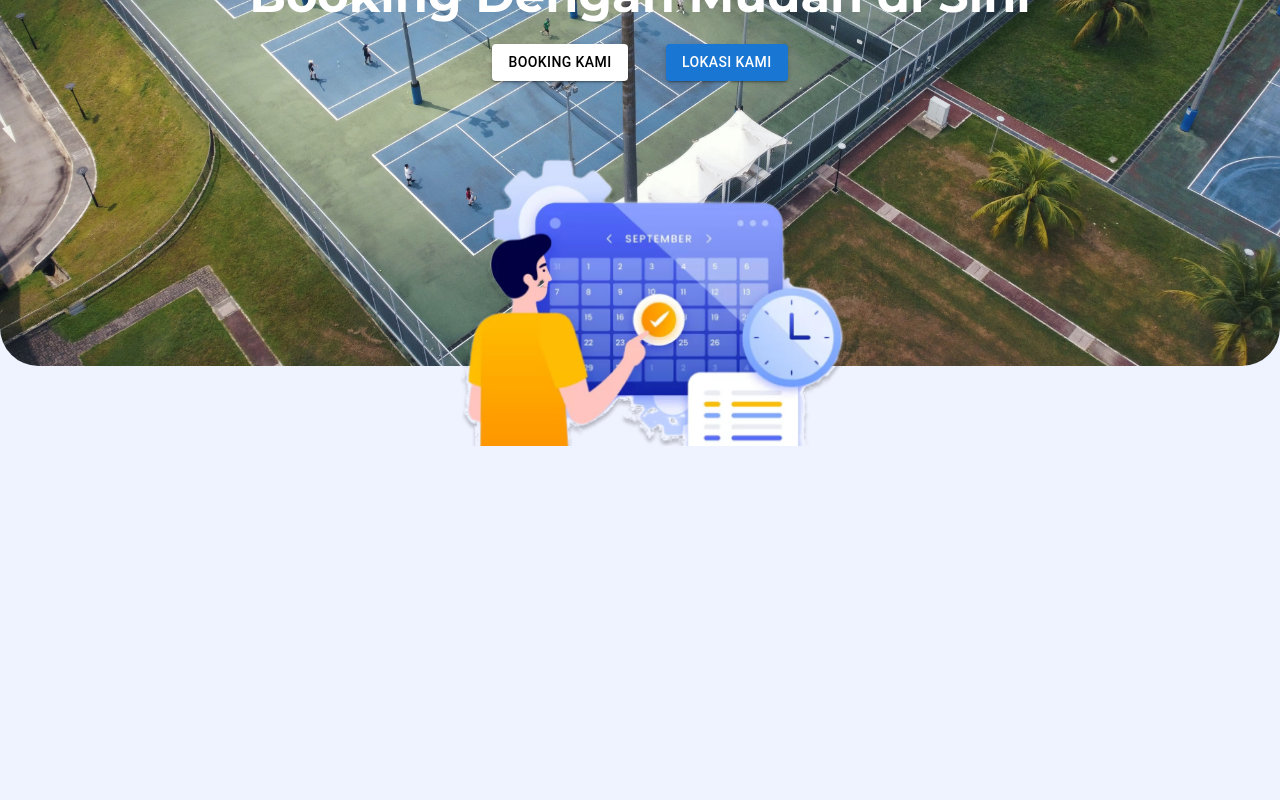
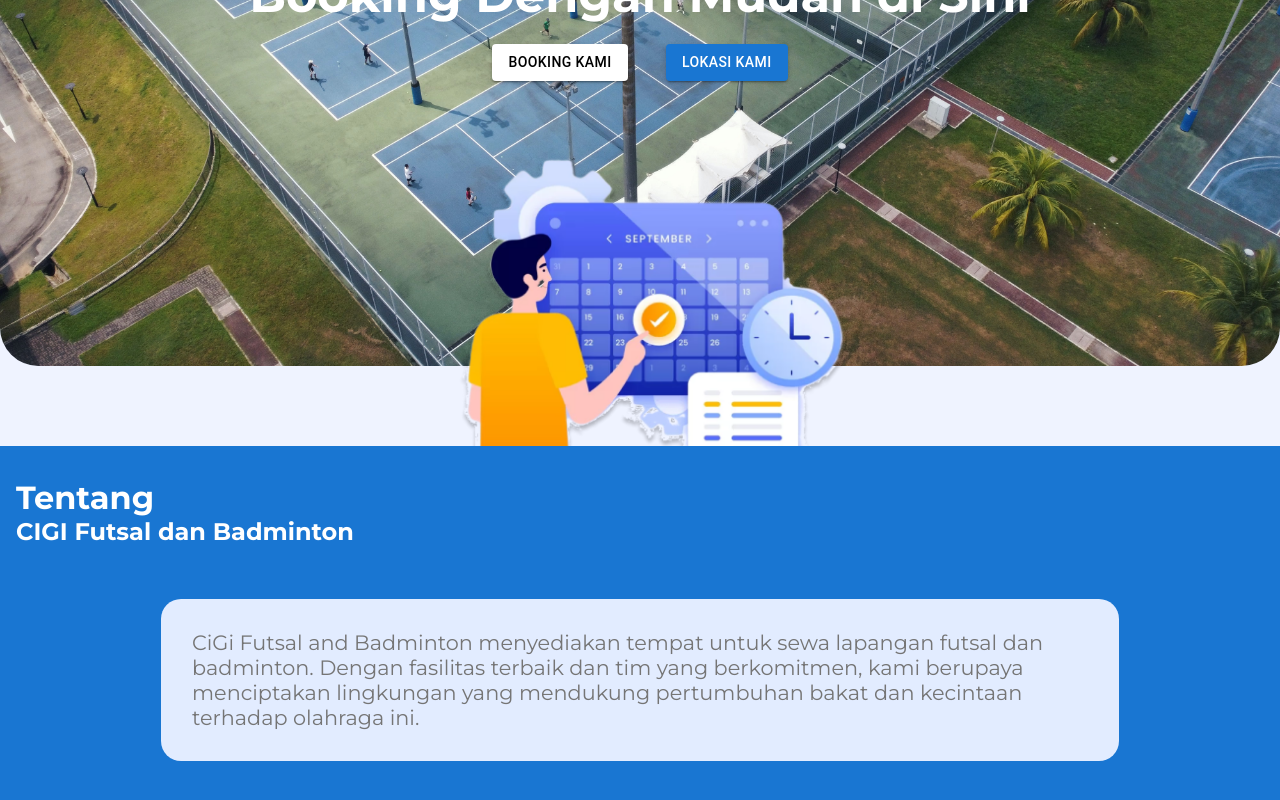
Before and after one commit to AnnasIsmail/booking-maagement-system, a React (Vite) app in the folder front-end/: page / in a window 1280 px wide. Shown: the part 354-1154 px from the top of the page. Before the commit the page ends 800 px from the top, so only its background shows below. Built offline with nearby package versions, Linux system fonts and the light colour scheme.

Commit message:
Created Section 2 in Landing Page

```diff
--- a/front-end/src/pages/LandingPage.jsx
+++ b/front-end/src/pages/LandingPage.jsx
@@ -47,6 +47,16 @@
   overflow: hidden;
 `;
 
+const Section2 = styled.div`
+  width: 100vw;
+  min-height: 350px;
+  background-color: #1976d2;
+  display: flex;
+  flex-direction: column;
+  align-items: center;
+  padding-bottom: 2rem;
+`;
+
 export default function LandingPage() {
   return (
     <Page>
@@ -70,6 +80,34 @@
         </Content>
         <ImageIllustration src={illustration} alt="" />
       </Section1>
+      <Section2>
+        <div
+          style={{
+            margin: "2rem",
+            color: "white",
+            width: "100%",
+            paddingLeft: "2rem",
+          }}
+        >
+          <h1 style={{ margin: 0 }}>Tentang</h1>
+          <h2 style={{ margin: 0 }}>CIGI Futsal dan Badminton</h2>
+        </div>
+        <p
+          style={{
+            color: "#757575",
+            maxWidth: "70%",
+            backgroundColor: "#E2ECFF",
+            padding: "1.5em",
+            fontSize: "1.3em",
+            borderRadius: "20px",
+          }}
+        >
+          CiGi Futsal and Badminton menyediakan tempat untuk sewa lapangan
+          futsal dan badminton. Dengan fasilitas terbaik dan tim yang
+          berkomitmen, kami berupaya menciptakan lingkungan yang mendukung
+          pertumbuhan bakat dan kecintaan terhadap olahraga ini.
+        </p>
+      </Section2>
     </Page>
   );
 }
```
